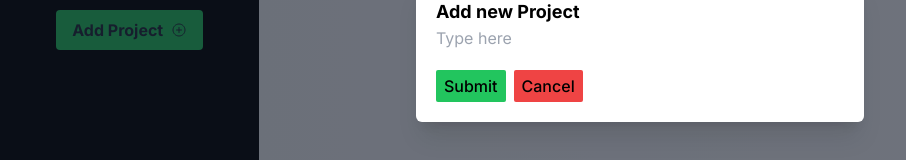
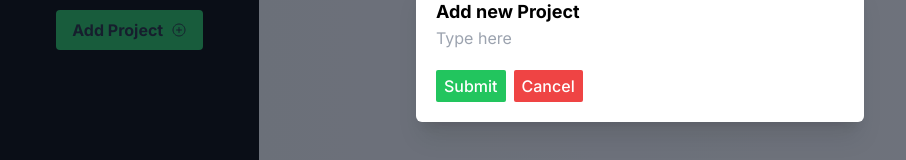
Before and after one commit to kayn019/todolist, a Next.js app: page / in a window 1280 px wide. Both pictures are taken after typing "Sample" into the empty fields and a click on the button "Add Project". Shown: the part 182-342 px from the top of the page, without its empty margins (0-906 px from the left). Built offline with nearby package versions, Linux system fonts and the light colour scheme.

Commit message:
fix text color in modal

```diff
--- a/app/components/Modal.tsx
+++ b/app/components/Modal.tsx
@@ -13,7 +13,7 @@ const Modal = ({
 
   return (
     <div className="fixed  z-50 inset-0 bg-gray-900 bg-opacity-60 overflow-y-auto h-full w-full mx-auto px-4 ">
-      <div className="relative top-40 mx-auto shadow-xl rounded-md bg-white max-w-md p-5">
+      <div className="relative top-40 mx-auto shadow-xl rounded-md bg-white max-w-md p-5 text-black">
         <form onSubmit={handleAddProject}>
           <h3 className="font-bold text-lg">Add new Project</h3>
           <div className="modal-action">
@@ -26,13 +26,13 @@ const Modal = ({
             />
             <button
               type="submit"
-              className="btn bg-green-500 hover:bg-green-600 py-1 px-2 mr-2 rounded-sm font-medium"
+              className="btn bg-green-500 hover:bg-green-600 py-1 px-2 mr-2 rounded-sm font-medium text-white"
             >
               Submit
             </button>
             <button
               type="reset"
-              className="btn bg-red-500 hover:bg-red-600 py-1 px-2 rounded-sm font-medium"
+              className="btn bg-red-500 hover:bg-red-600 py-1 px-2 rounded-sm font-medium text-white"
               onClick={onClose}
             >
               Cancel
```
